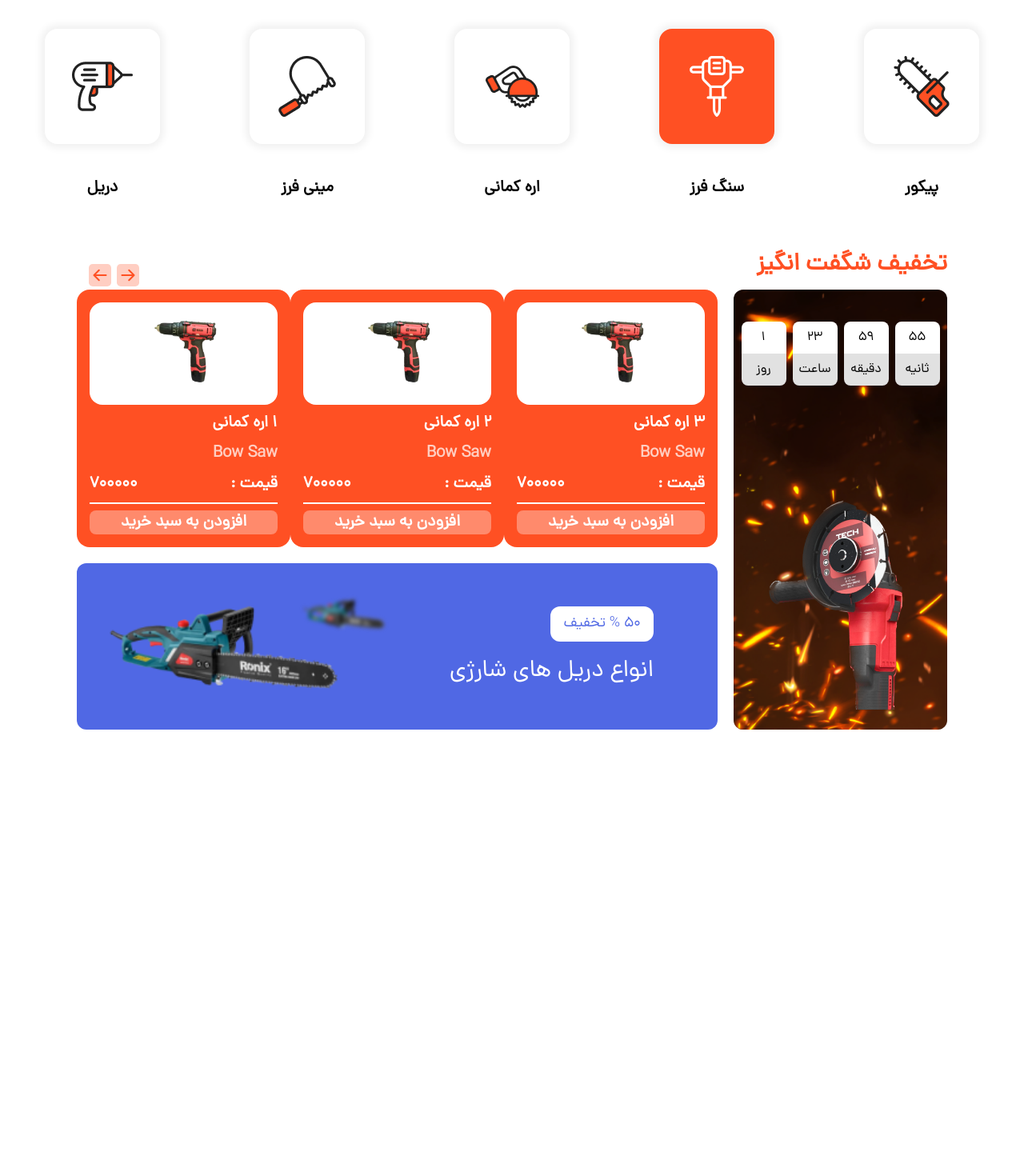
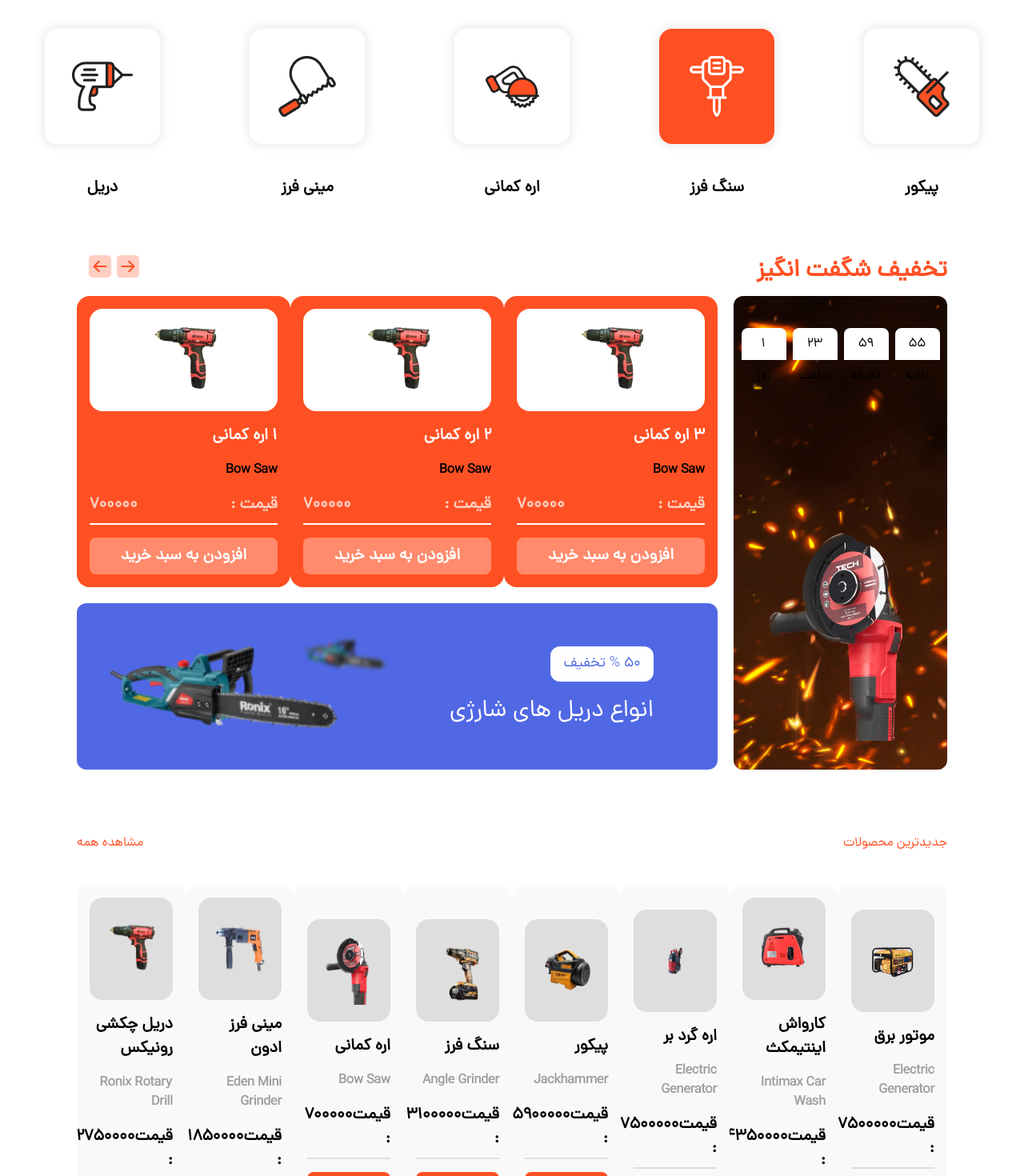
Before and after one commit to mehrdadosouli/abzar_osouli, a React (Vite) app: page / in a window 1280 px wide. Shown: the part 564-2034 px from the top of the page at 80% size. Before the commit the page ends 1588 px from the top, so only its background shows below. Built offline with nearby package versions, Linux system fonts and the light colour scheme.

Commit message:
set slider for newProducts component

```diff
--- /dev/null
+++ b/src/components/NewProducts/NewProducts.jsx
@@ -0,0 +1,21 @@
+import React, { useState } from 'react'
+import CarouselOneCategory from '../carouselOneCategory/CarouselOneCategory'
+import { useSelector } from 'react-redux'
+import { selectCategory } from '../../redux/features/Products/productSlice'
+import { Link } from 'react-router'
+function NewProducts() {
+    const selectCategoryItems = useSelector(selectCategory)
+    console.log(selectCategoryItems);
+
+  return (
+    <div className='flex flex-col gap-10 px-24'>
+        <div className='flex justify-between items-center text-primaryColor'>
+            <Link to="/">جدیدترین محصولات</Link >
+            <span>مشاهده همه</span>
+        </div>
+        <CarouselOneCategory bg='light' arrow={false} slides='4' selectOnecategory={selectCategoryItems} />
+    </div>
+  )
+}
+
+export default NewProducts
--- a/src/components/carouselOneCategory/CarouselOneCategory.jsx
+++ b/src/components/carouselOneCategory/CarouselOneCategory.jsx
@@ -3,8 +3,8 @@ import "keen-slider/keen-slider.min.css";
 import "./carouselOneCategory.css";
 import { useKeenSlider } from "keen-slider/react";
 
-export default function CarouselOneCategory({ selectOnecategory }) {
-  const names = selectOnecategory?.relatedProducts;
+export default function CarouselOneCategory({ selectOnecategory, arrow, slides, bg }) {
+
   const [currentSlide, setCurrentSlide] = useState(0)
   const [loaded, setLoaded] = useState(false)
   const [sliderRef, instanceRef] = useKeenSlider({
@@ -17,7 +17,7 @@ export default function CarouselOneCategory({ selectOnecategory }) {
         slides: { perView: 2, spacing: 15 },
       },
       "(min-width: 1000px)": {
-        slides: { perView: 3, spacing: 15 },
+        slides: { perView: slides, spacing: 15 },
       },
     },
     initial: 0,
@@ -34,25 +34,25 @@ export default function CarouselOneCategory({ selectOnecategory }) {
     <>
       <div className="navigation-wrapper">
         <div ref={sliderRef} className="keen-slider flex">
-          {names?.length &&
-            names.map((item, index) => (
-              <div key={item.id} className="keen-slider__slide w-full flex flex-col p-4 gap-2 bg-primaryColor rounded-2xl">
-                <div className="w-full h-32 flex justify-center rounded-2xl p-5 bg-white">
-                  <img className="bg-white object-contain" src={`/photo/${item.image}`} alt={item.name} />
+          {selectOnecategory?.length &&
+            selectOnecategory.map((item, index) => (
+              <div key={item.id} className={`keen-slider__slide w-full flex flex-col p-4 gap-4 rounded-2xl ${bg == 'light' ? "bg-box_lighten_secondry" : "bg-primaryColor"}`}>
+                <div className={`w-full h-32 flex justify-center rounded-2xl p-5 ${bg == 'light' ? "bg-box_lighten_primary" : "bg-white"}`}>
+                  <img className="object-contain" src={`/photo/${item.image}`} alt={item.name} />
                 </div>
-                <span className="text-white">{item?.name}</span>
-                <span className="text-[#FFFFFFB8]">{item?.model}</span>
-                <div className="flex justify-between border-b-2 border-white pb-2 [&>*]:text-white dark:[&>*]:text-black">
+                <span className={` ${bg == 'light' ? "text-black" : "text-white"}`}>{item?.name}</span>
+                <span className={`text-base ${bg == 'light' ? "text-txt_color_secondry_l" : "[#FFFFFFB8]"}`}>{item?.model}</span>
+                <div className={`flex justify-between border-b-2 pb-2 ${bg == 'light' ? "text-black border-box_lighten_primary" : "text-[#FFFFFFB8] border-white"} dark:[&>*]:text-black `}>
                   <span>قیمت :</span>
                   <span>{item.price}</span>
                 </div>
-                <button className="bg-primary_glass rounded-lg text-white">افزودن به سبد خرید</button>
+                <button className={`p-2 ${bg == 'light' ? "bg-primaryColor" : "bg-primary_glass "} rounded-lg text-white`}>افزودن به سبد خرید</button>
               </div>
             ))
           }
         </div>
 
-        {loaded && instanceRef.current && (
+        {arrow && instanceRef.current && (
           <>
             <Arrow
               left
--- a/src/components/carouselOneCategory/carouselOneCategory.css
+++ b/src/components/carouselOneCategory/carouselOneCategory.css
@@ -35,7 +35,7 @@
 
 .arrow {
   position: absolute;
-  top: -10%;
+  top: -14%;
   cursor: pointer;
   background-color: #FF502347;
   padding: 4px;
--- a/src/components/category/Category.jsx
+++ b/src/components/category/Category.jsx
@@ -13,24 +13,23 @@ export default function Category() {
   const selectCategoryItems = useSelector(selectCategory)
   const [category, setCategory] = useState('پیکور')
   const selectDiscount = useSelector(selectAmazingDiscount)
-  const selectOnecategory = selectCategoryItems.find(item => item.category === category)
-
+  const relatedproducts = selectCategoryItems.find(item => item.category === category)?.relatedProducts
   const changeHandlerCategory = (cat) => {
     setCategory(cat)
   }
   return (
-    <div>
+    <div className="flex flex-col gap-10">
       <div className="flex justify-between items-center">
         <CarouselCategory selectCategoryItems={selectCategoryItems} changeHandlerCategory={changeHandlerCategory} />
       </div>
-      <div className="flex gap-5 my-28 px-24">
+      <div className="flex gap-5 my-20 px-24">
         <div className="relative w-1/4 bg-no-repeat bg-cover rounded-xl backdrop-brightness-0" style={{ backgroundImage: `url("photo/abzar (4).png")` }}>
           <h3 className="absolute right-0 -top-12 text-primaryColor font-bold text-3xl">تخفیف شگفت انگیز</h3>
           <img className="size-3/4 object-contain object-left-bottom mt-28 mx-auto" src={`photo/${selectDiscount[0].image}`} alt="" />
           <TimerCounter initialTime={selectDiscount[0].time} />
         </div>
         <div className="w-3/4 flex flex-col gap-5">
-          <CarouselOneCategory selectOnecategory={selectOnecategory} />
+          <CarouselOneCategory arrow={true} slides='3' selectOnecategory={relatedproducts} />
           <div className="relative w-full h-52 flex items-center justify-between bg-[#5068E4] rounded-xl ">
             <div
               className="absolute inset-0 bg-no-repeat"
--- a/src/pages/HomePage.jsx
+++ b/src/pages/HomePage.jsx
@@ -1,11 +1,13 @@
 import Carousel from "../components/carousel/Carousel";
 import Category from "../components/category/Category";
+import NewProducts from "../components/NewProducts/NewProducts";
 
 export default function HomePage() {
   return (
     <div>
       <Carousel />
       <Category />
+      <NewProducts />
     </div>
   )
 }
--- a/src/redux/features/Products/productSlice.js
+++ b/src/redux/features/Products/productSlice.js
@@ -6,7 +6,7 @@ const initialState = {
       id: 1,
       name: "دریل چکشی رونیکس",
       model: "Ronix Rotary Drill",
-      image: "../../../assets/photo/abzar (1).png",
+      image: "abzar (1).png",
       short_description: "یک دریل چکشی قدرتمند با کارایی بالا.",
       long_description:
         "این دریل چکشی رونیکس با توان 800 وات و سرعت متغیر، مناسب برای تمامی کارهای خانگی و صنعتی است.",
@@ -68,7 +68,7 @@ const initialState = {
       id: 2,
       name: "مینی فرز ادون",
       model: "Eden Mini Grinder",
-      image: "../../../assets/photo/abzar (1).png",
+      image: "abzar (2).png",
       short_description: "مینی فرز سبک و جمع و جور با کارایی عالی.",
       long_description:
         "مینی فرز ادون با توان 750 وات و طراحی ارگونومیک، گزینه مناسبی برای برش و سابیدن مواد مختلف است.",
@@ -107,7 +107,8 @@ const initialState = {
           categoryIcon: "abzar (18).png",
           subcategory: "اره کمانی",
           link: "/اره کمانی",
-        },
+        }
+        ,
         {
           id: 3,
           name: "3 مینی فرز ادون",
@@ -130,7 +131,7 @@ const initialState = {
       id: 3,
       name: "اره کمانی",
       model: "Bow Saw",
-      image: "../../../assets/photo/abzar (1).png",
+      image: "abzar (3).png",
       short_description: "اره کمانی با تیغه تیز و مقاوم.",
       long_description:
         "این اره کمانی مناسب برای برش چوب و مواد غیر فلزی است. تیغه تیز آن کار را آسان می‌کند.",
@@ -192,7 +193,7 @@ const initialState = {
       id: 4,
       name: "سنگ فرز",
       model: "Angle Grinder",
-      image: "../../../assets/photo/abzar (1).png",
+      image: "abzar (11).png",
       short_description: "سنگ فرز با قدرت بالا برای کارهای صنعتی.",
       long_description:
         "سنگ فرز با توان 1200 وات و قابلیت تنظیم سرعت، مناسب برای برش و سابیدن فلزات است.",
@@ -254,7 +255,7 @@ const initialState = {
       id: 5,
       name: "پیکور",
       model: "Jackhammer",
-      image: "../../../assets/photo/abzar (1).png",
+      image: "abzar (13).png",
       short_description: "پیکور برقی برای کارهای سنگین.",
       long_description:
         "پیکور برقی با توان 1500 وات و طراحی مستحکم، مناسب برای تخریب بتن و سنگ.",
@@ -316,7 +317,7 @@ const initialState = {
       id: 6,
       name: "اره گرد بر",
       model: "Electric Generator",
-      image: "../../../assets/photo/abzar (1).png",
+      image: "abzar (12).png",
       short_description: "موتور برق با قدرت بالا.",
       long_description:
         "موتور برق با توان 2000 وات و سیستم استارت آسان، مناسب برای کاربردهای خانگی و صنعتی.",
@@ -378,7 +379,7 @@ const initialState = {
       id: 7,
       name: "کارواش اینتیمکث",
       model: "Intimax Car Wash",
-      image: "../../../assets/photo/abzar (1).png",
+      image: "abzar (7).png",
       short_description: "کارواش فشار قوی با قابلیت تنظیم.",
       long_description:
         "کارواش اینتیمکث با فشار 140 بار و لوازم جانبی مختلف، مناسب برای شستشوی خودرو.",
@@ -440,7 +441,7 @@ const initialState = {
       id: 8,
       name: "موتور برق",
       model: "Electric Generator",
-      image: "../../../assets/photo/abzar (1).png",
+      image: "abzar (8).png",
       short_description: "موتور برق با قدرت بالا.",
       long_description:
         "موتور برق با توان 2000 وات و سیستم استارت آسان، مناسب برای کاربردهای خانگی و صنعتی.",
@@ -538,7 +539,7 @@ const initialState = {
       id: 1,
       name: "اپتومتر صنعتی رونیکس",
       model: "Ronix Rotary Drill",
-      image: "abzar (30).png",
+      image: "abzar (9).png",
       short_description: "یک اپتومتر دقیق با کارایی بالا.",
       long_description:
         "این دریل چکشی رونیکس با توان 800 وات و سرعت متغیر، مناسب برای تمامی کارهای خانگی و صنعتی است.",
@@ -554,7 +555,7 @@ const initialState = {
       id: 2,
       name: "دریل چکشی رونیکس",
       model: "Ronix Rotary Drill",
-      image: "abzar (3).png",
+      image: "abzar (10).png",
       short_description: "یک دریل چکشی قدرتمند با کارایی بالا.",
       long_description:
         "این دریل چکشی رونیکس با توان 800 وات و سرعت متغیر، مناسب برای تمامی کارهای خانگی و صنعتی است.",
--- a/tailwind.config.js
+++ b/tailwind.config.js
@@ -15,11 +15,11 @@ export default {
         // secondaryColor: "#FF9A2E", // orange light
         thirdColor: "#FF5D42", // red
         // background
-        bg_button_light: "#FFFFFF",
-        bg_box_lighten_primary: "#DEDEDE",
-        bg_box_lighten_secondry: "#F9F9F9",
-        bg_box_darken_primary: "#E1E1E1",
-        bg_offer_darken: "#EFEFEF",
+        button_light: "#FFFFFF",
+        box_lighten_primary: "#DEDEDE",
+        box_lighten_secondry: "#F9F9F9",
+        box_darken_primary: "#E1E1E1",
+        offer_darken: "#EFEFEF",
         // text
         txt_color_primary_l: "#212121",
         txt_color_secondry_l: "#9C9C9C",
```
